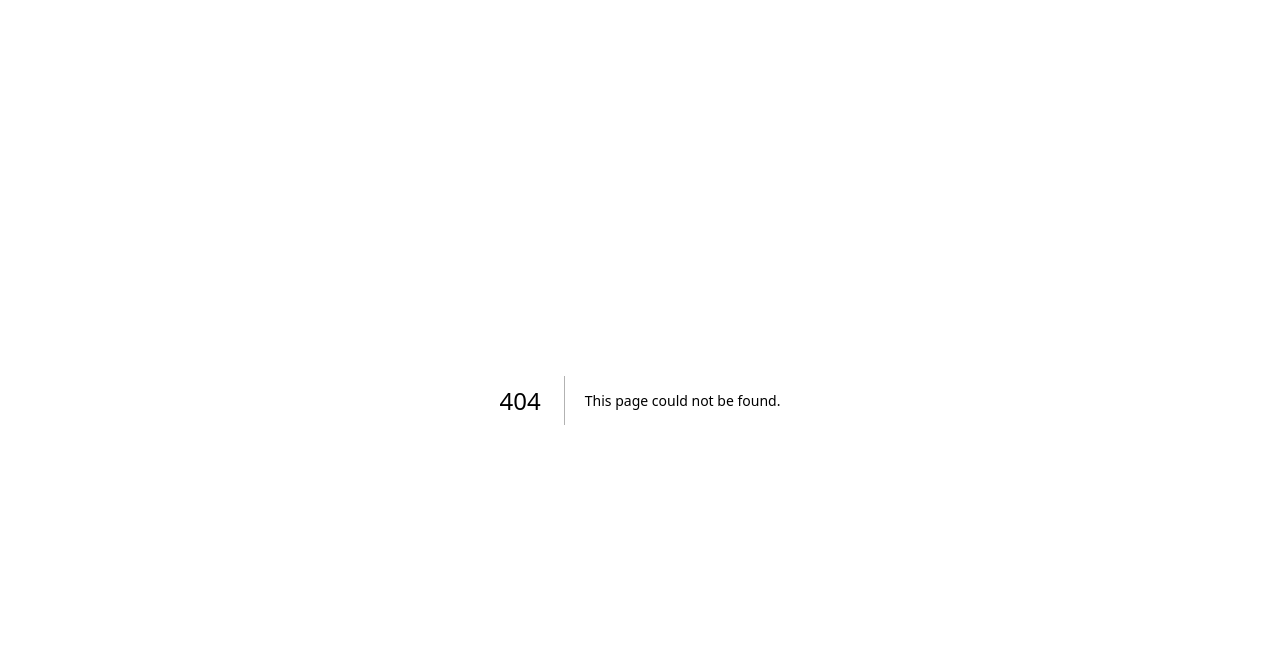
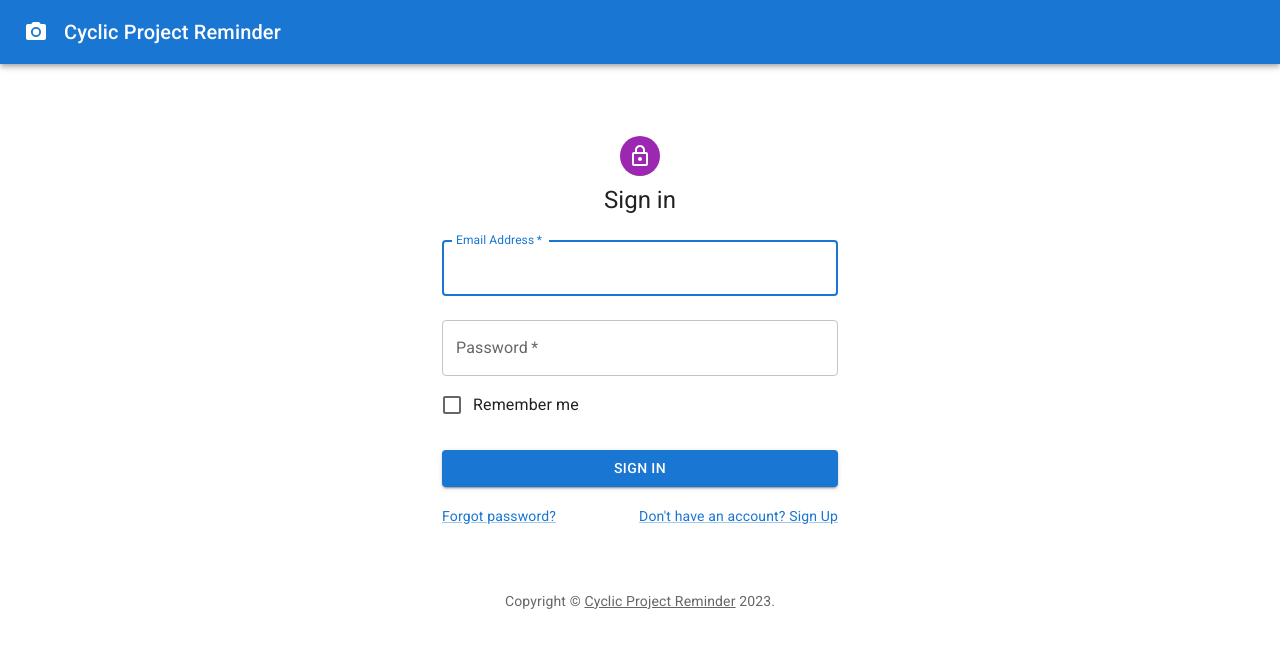
Before and after one commit to masloord/CyclicProjectReminder, a Next.js app: page /login in a window 1280 px wide. Before the commit this address had no page. Shown: the top 648 px of the page. Built offline with nearby package versions, Linux system fonts and the light colour scheme.

Commit message:
template codes for login page

```diff
--- a/package.json
+++ b/package.json
@@ -9,6 +9,11 @@
     "lint": "next lint"
   },
   "dependencies": {
+    "@emotion/react": "^11.11.0",
+    "@emotion/styled": "^11.11.0",
+    "@fontsource/roboto": "^4.5.8",
+    "@mui/icons-material": "^5.11.16",
+    "@mui/material": "^5.13.1",
     "eslint-config-next": "13.4.2",
     "next": "13.4.2",
     "react": "18.2.0",
--- /dev/null
+++ b/src/app/(auth)/login/page.js
@@ -0,0 +1,116 @@
+/* eslint-disable jsx-a11y/anchor-is-valid */
+
+'use client';
+
+import Avatar from '@mui/material/Avatar';
+import Button from '@mui/material/Button';
+import CssBaseline from '@mui/material/CssBaseline';
+import TextField from '@mui/material/TextField';
+import FormControlLabel from '@mui/material/FormControlLabel';
+import Checkbox from '@mui/material/Checkbox';
+import Link from '@mui/material/Link';
+import Grid from '@mui/material/Grid';
+import Box from '@mui/material/Box';
+import LockOutlinedIcon from '@mui/icons-material/LockOutlined';
+import Typography from '@mui/material/Typography';
+import Container from '@mui/material/Container';
+import { createTheme, ThemeProvider } from '@mui/material/styles';
+
+function Copyright(props) {
+  return (
+    <Typography variant="body2" color="text.secondary" align="center" {...props}>
+      {'Copyright © '}
+      <Link color="inherit" href="https://mui.com/">
+        Cyclic Project Reminder
+      </Link>
+      {' '}
+      {new Date().getFullYear()}
+      .
+    </Typography>
+  );
+}
+
+// TODO remove, this demo shouldn't need to reset the theme.
+
+const defaultTheme = createTheme();
+
+export default function SignIn() {
+  const handleSubmit = (event) => {
+    event.preventDefault();
+    const data = new FormData(event.currentTarget);
+    console.log({
+      email: data.get('email'),
+      password: data.get('password'),
+    });
+  };
+
+  return (
+    <ThemeProvider theme={defaultTheme}>
+      <Container component="main" maxWidth="xs">
+        <CssBaseline />
+        <Box
+          sx={{
+            marginTop: 8,
+            display: 'flex',
+            flexDirection: 'column',
+            alignItems: 'center',
+          }}
+        >
+          <Avatar sx={{ m: 1, bgcolor: 'secondary.main' }}>
+            <LockOutlinedIcon />
+          </Avatar>
+          <Typography component="h1" variant="h5">
+            Sign in
+          </Typography>
+          <Box component="form" onSubmit={handleSubmit} noValidate sx={{ mt: 1 }}>
+            <TextField
+              margin="normal"
+              required
+              fullWidth
+              id="email"
+              label="Email Address"
+              name="email"
+              autoComplete="email"
+              autoFocus
+            />
+            <TextField
+              margin="normal"
+              required
+              fullWidth
+              name="password"
+              label="Password"
+              type="password"
+              id="password"
+              autoComplete="current-password"
+            />
+            <FormControlLabel
+              control={<Checkbox value="remember" color="primary" />}
+              label="Remember me"
+            />
+            <Button
+              type="submit"
+              fullWidth
+              variant="contained"
+              sx={{ mt: 3, mb: 2 }}
+            >
+              Sign In
+            </Button>
+            <Grid container>
+              <Grid item xs>
+                <Link href="#" variant="body2">
+                  Forgot password?
+                </Link>
+              </Grid>
+              <Grid item>
+                <Link href="#" variant="body2">
+                  Don't have an account? Sign Up
+                </Link>
+              </Grid>
+            </Grid>
+          </Box>
+        </Box>
+        <Copyright sx={{ mt: 8, mb: 4 }} />
+      </Container>
+    </ThemeProvider>
+  );
+}
--- /dev/null
+++ b/src/app/(auth)/register/page.js
@@ -0,0 +1,5 @@
+export default function Register() {
+  (
+    <div>register</div>
+  );
+}
--- a/src/app/globals.css
+++ b/src/app/globals.css
@@ -6,8 +6,8 @@
     'Fira Mono', 'Droid Sans Mono', 'Courier New', monospace;
 
   --foreground-rgb: 0, 0, 0;
-  --background-start-rgb: 214, 219, 220;
-  --background-end-rgb: 255, 255, 255;
+  --background-start-rgb: 0, 0, 0;
+  --background-end-rgb: 0, 0, 0;
 
   --primary-glow: conic-gradient(
     from 180deg at 50% 50%,
@@ -39,69 +39,3 @@
   --card-rgb: 180, 185, 188;
   --card-border-rgb: 131, 134, 135;
 }
-
-@media (prefers-color-scheme: dark) {
-  :root {
-    --foreground-rgb: 255, 255, 255;
-    --background-start-rgb: 0, 0, 0;
-    --background-end-rgb: 0, 0, 0;
-
-    --primary-glow: radial-gradient(rgba(1, 65, 255, 0.4), rgba(1, 65, 255, 0));
-    --secondary-glow: linear-gradient(
-      to bottom right,
-      rgba(1, 65, 255, 0),
-      rgba(1, 65, 255, 0),
-      rgba(1, 65, 255, 0.3)
-    );
-
-    --tile-start-rgb: 2, 13, 46;
-    --tile-end-rgb: 2, 5, 19;
-    --tile-border: conic-gradient(
-      #ffffff80,
-      #ffffff40,
-      #ffffff30,
-      #ffffff20,
-      #ffffff10,
-      #ffffff10,
-      #ffffff80
-    );
-
-    --callout-rgb: 20, 20, 20;
-    --callout-border-rgb: 108, 108, 108;
-    --card-rgb: 100, 100, 100;
-    --card-border-rgb: 200, 200, 200;
-  }
-}
-
-* {
-  box-sizing: border-box;
-  padding: 0;
-  margin: 0;
-}
-
-html,
-body {
-  max-width: 100vw;
-  overflow-x: hidden;
-}
-
-body {
-  color: rgb(var(--foreground-rgb));
-  background: linear-gradient(
-      to bottom,
-      transparent,
-      rgb(var(--background-end-rgb))
-    )
-    rgb(var(--background-start-rgb));
-}
-
-a {
-  color: inherit;
-  text-decoration: none;
-}
-
-@media (prefers-color-scheme: dark) {
-  html {
-    color-scheme: dark;
-  }
-}
--- a/src/app/layout.js
+++ b/src/app/layout.js
@@ -1,5 +1,17 @@
+'use client';
+
+/* eslint-disable import/no-extraneous-dependencies */
+
 import './globals.css';
 import { Inter } from 'next/font/google';
+import '@fontsource/roboto/300.css';
+import '@fontsource/roboto/400.css';
+import '@fontsource/roboto/500.css';
+import '@fontsource/roboto/700.css';
+import AppBar from '@mui/material/AppBar';
+import CameraIcon from '@mui/icons-material/PhotoCamera';
+import Toolbar from '@mui/material/Toolbar';
+import Typography from '@mui/material/Typography';
 
 const inter = Inter({ subsets: ['latin'] });
 
@@ -12,6 +24,14 @@
   return (
     <html lang="en">
       <body className={inter.className}>
+        <AppBar position="relative">
+          <Toolbar>
+            <CameraIcon sx={{ mr: 2 }} />
+            <Typography variant="h6" color="inherit" noWrap>
+              Cyclic Project Reminder
+            </Typography>
+          </Toolbar>
+        </AppBar>
         { children }
         {' '}
       </body>
--- a/src/app/page.js
+++ b/src/app/page.js
@@ -2,6 +2,7 @@
 
 export default function Home() {
   return (
-    <main className={styles.main} />
+    <div className={styles.main} />
+
   );
 }
--- a/src/app/page.module.css
+++ b/src/app/page.module.css
@@ -1,8 +1,8 @@
 .main {
-  display: flex;
+  /* display: flex;
   flex-direction: column;
   justify-content: space-between;
   align-items: center;
   padding: 6rem;
-  min-height: 100vh;
+  min-height: 100vh; */
 }
```
Also changed, not shown: src/app/(auth)/register/pages.js (deleted, +0 -8 lines), .eslintrc.js, src/app/(auth)/login/pages.js (deleted), 1 other file (tests, documents, lock files or other folders).
